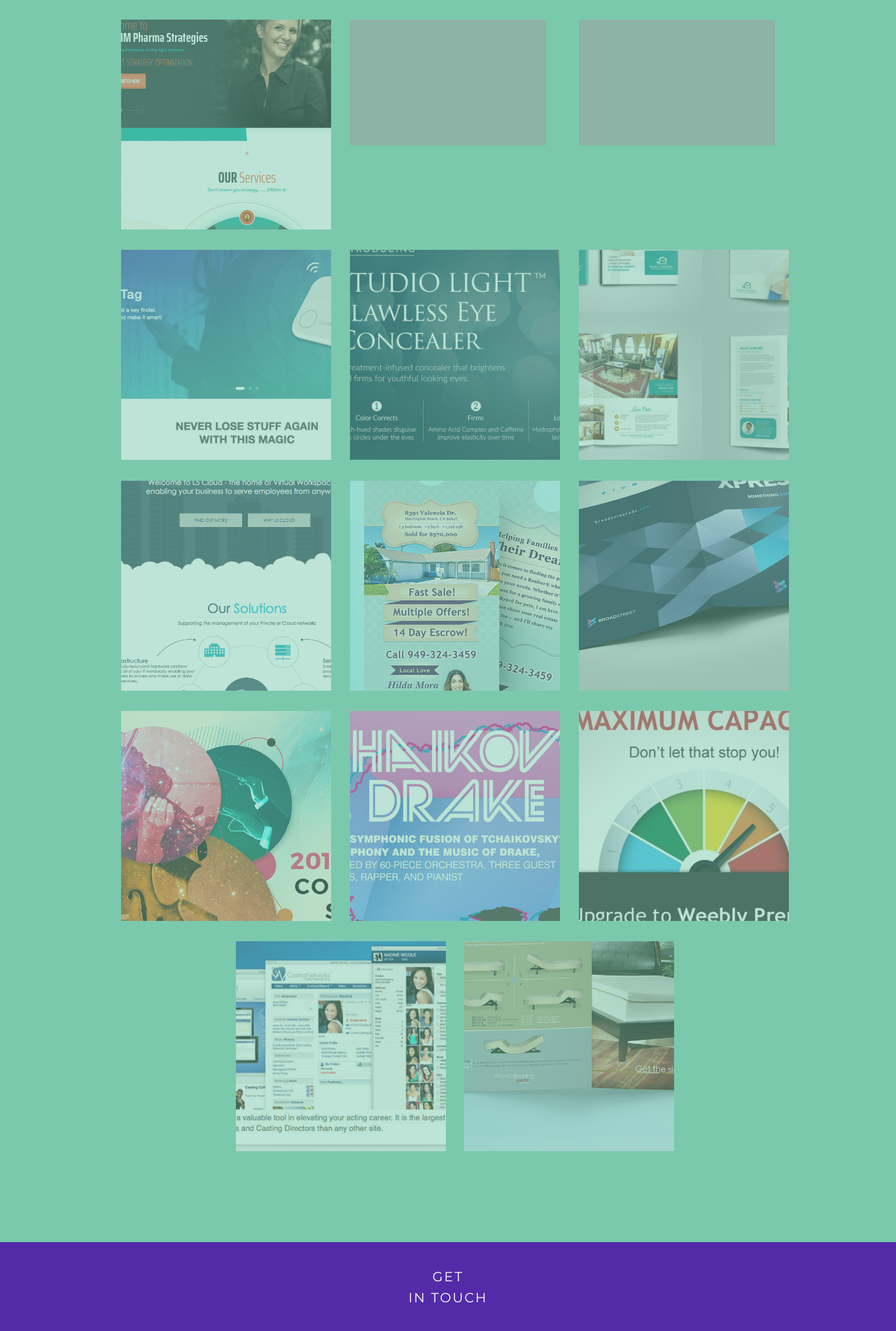
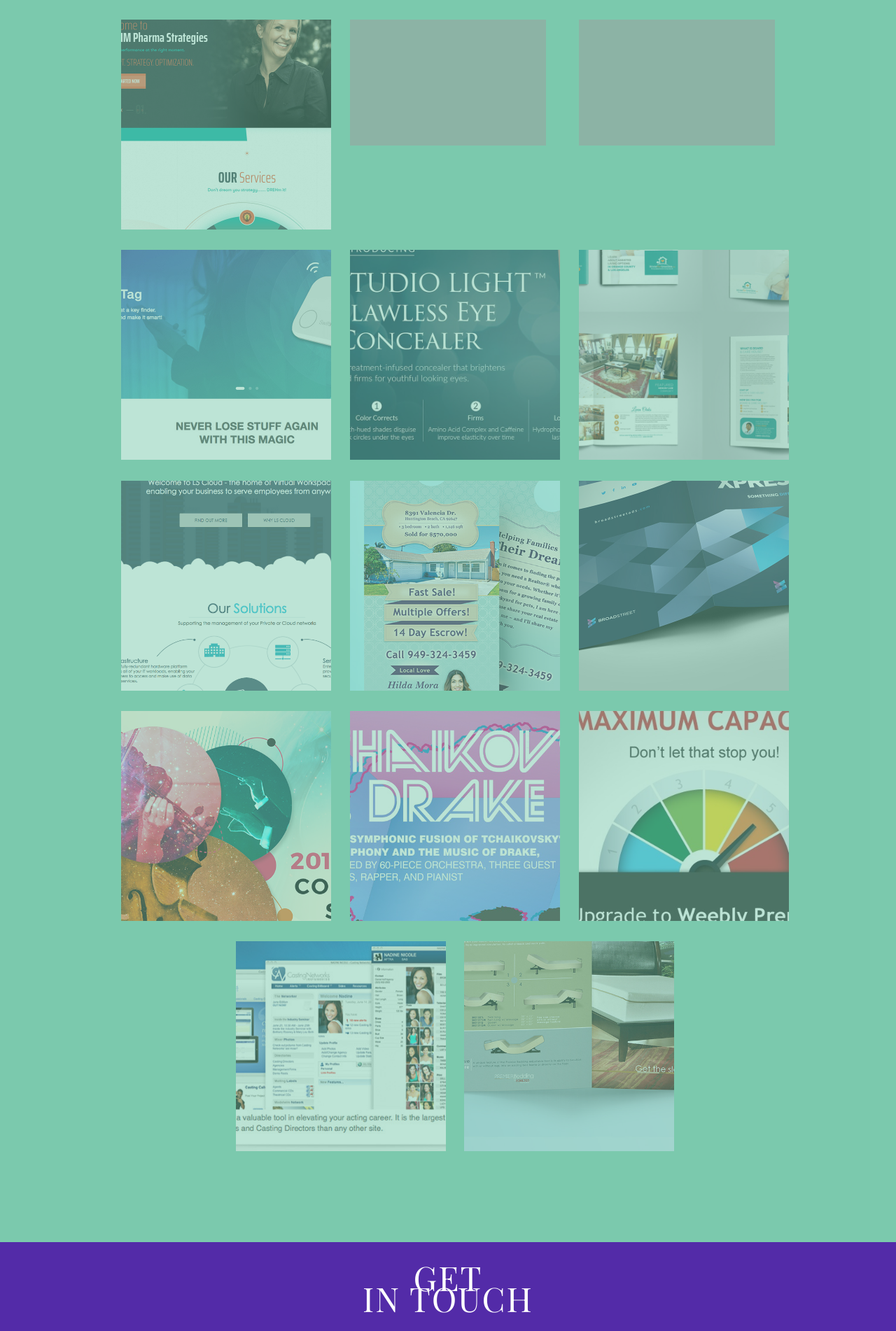
Before and after one commit to zeny11-11/jmorales, a Jekyll site: the page built from index.html, in a window 1280 px wide. Shown: the part 1482-3384 px from the top of the page at 70% size. Built offline with Jekyll 4.4.1, drawn with Linux system fonts in a browser that asks for light colours; nearby versions of some CDN libraries; Markdown is read by kramdown in place of the engine named in the settings.

Commit message:
Update stylesheet.css

```diff
--- a/css/stylesheet.css
+++ b/css/stylesheet.css
@@ -496,16 +496,21 @@
     color: #ffffff;
 }
 
-footer a.underline {
+/**footer a.underline {
     color:#ffffff!important;
 }
 footer .underline:after {
     background: #ffffff;
+} **/
+
+.contact {
+	color:#ffffff;
+	font-family: 'Playfair Display', serif;
+	font-size:3rem;
+
 }
 
-#contact {
 
-}
 
 
 /*  #Mobile  for Portfolio-  */
```
